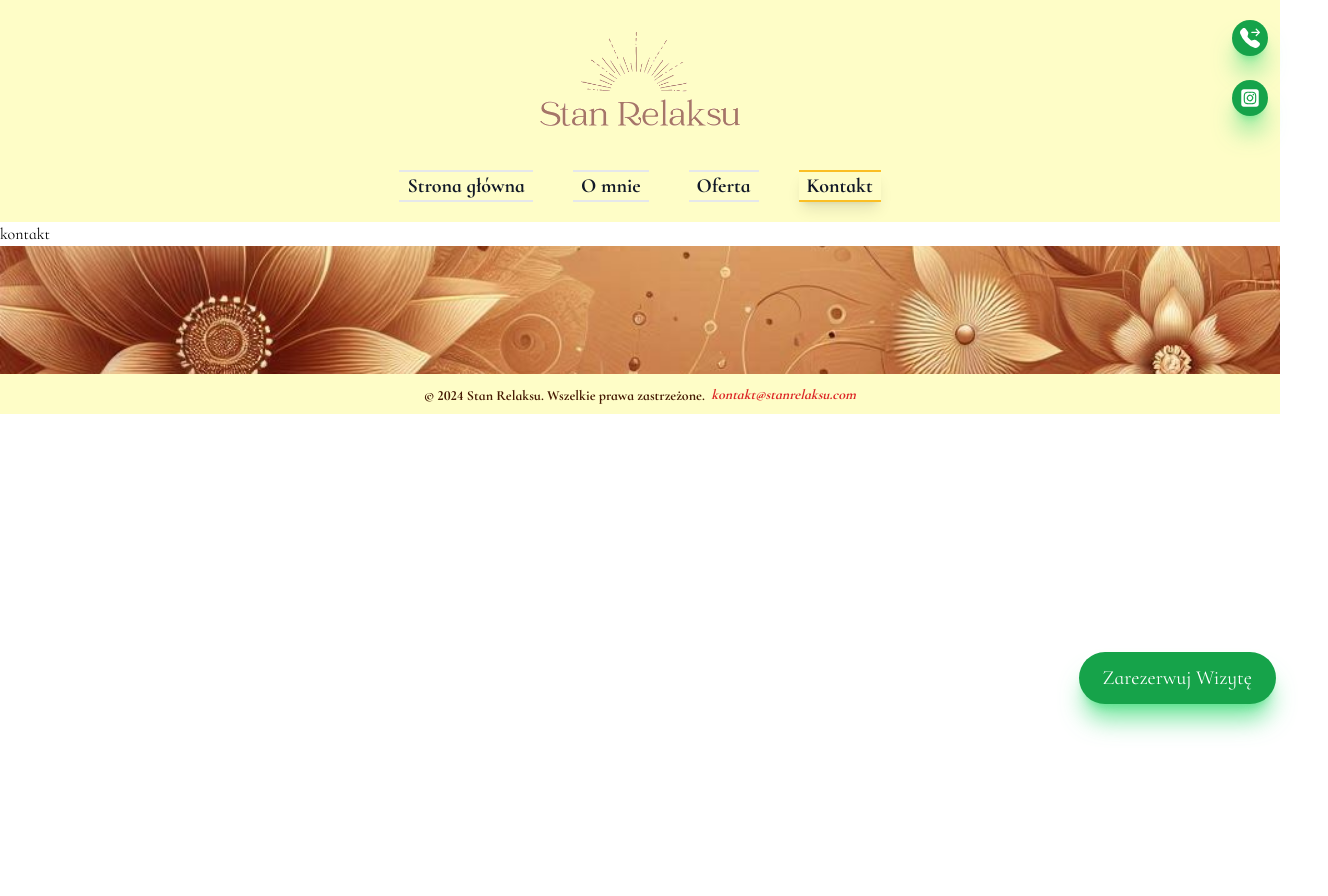
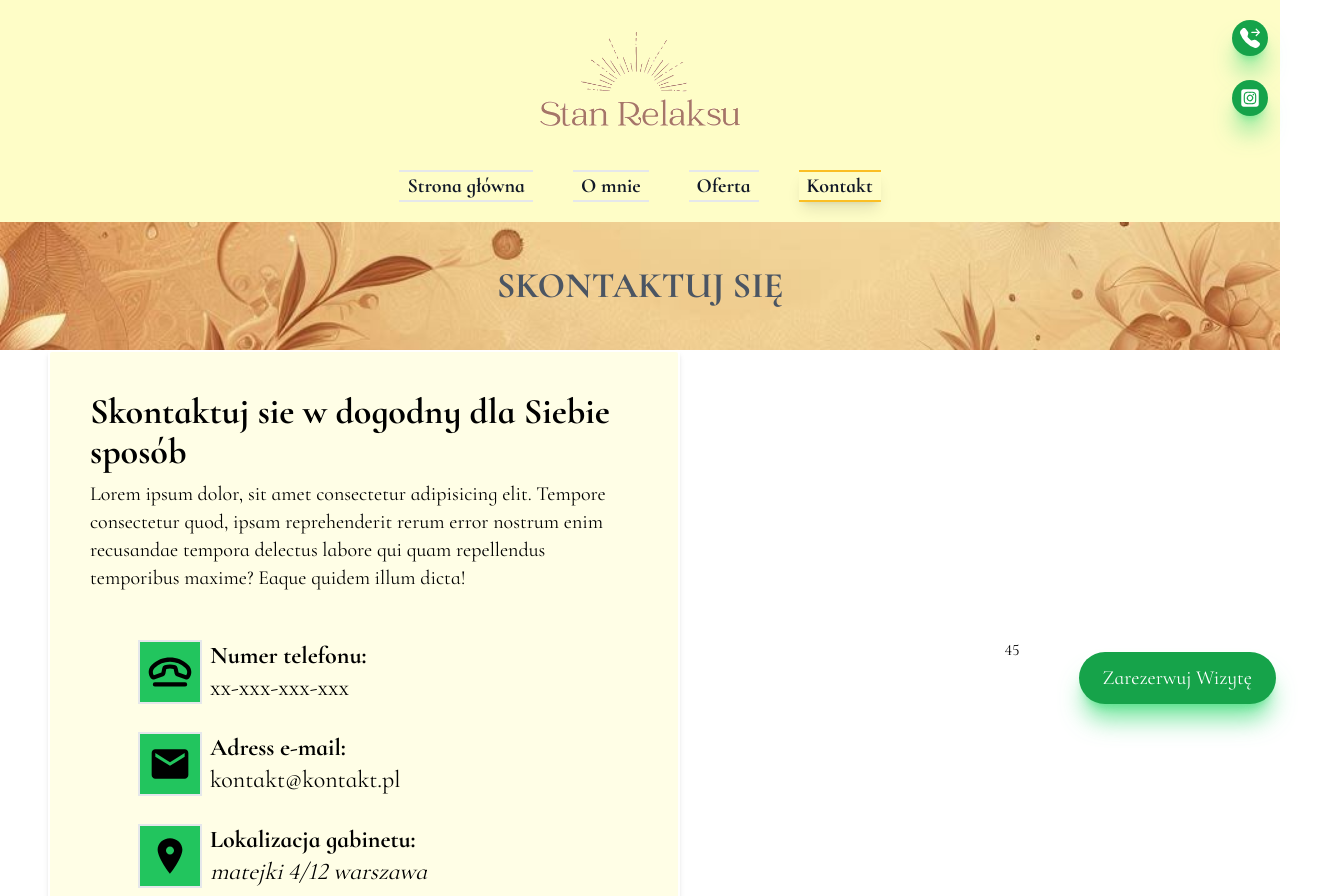
Before and after one commit to PiotrRegulski/stan-relaksu, a Next.js app: page /contact in a window 1280 px wide. Shown: the top 896 px of the page, 1328 px wide, since content can reach past the window. Before the commit the page ends 800 px from the top, so only its background shows below. Built offline with nearby package versions, Linux system fonts and the light colour scheme.

Commit message:
added for  contact content with address and created Card with offers on home page

```diff
--- a/src/app/contact/page.tsx
+++ b/src/app/contact/page.tsx
@@ -1,11 +1,63 @@
-import React from 'react';
+import React from "react";
+import { PiPhoneDisconnectBold } from "react-icons/pi";
+import { MdEmail } from "react-icons/md";
+import { IoIosPin } from "react-icons/io";
+const page = () => {
+  return (
+    <div className="h-screen">
+      <header
+        id="offer-header"
+        className=" grid grid-cols-1 gap-2 place-items-center  sm:h-32 bg-cover bg-center "
+        style={{ backgroundImage: "url('/ofertabg.png')" }}
+      >
+        <h1 className=" px-4 py-3 md:text-4xl text-xl  text-center font-bold uppercase text-gray-600">
+          Skontaktuj Się
+        </h1>
+      </header>
 
-const page = () => {
-    return (
-        <div>
-          <h2>kontakt</h2>
+      <div className="grid grid-cols-2 gap-4 place-items-center h-2/3 w-full ml-12  ">
+        <div className="border-2  border-white px-10 py-10 bg-primary  bg-primary/45 shadow-md rounded">
+          <h3 className="text-4xl font-bold mb-2">
+            Skontaktuj sie w dogodny dla Siebie sposób
+          </h3>
+
+          <p
+            className="text-xl text-left
+          "
+          >
+            Lorem ipsum dolor, sit amet consectetur adipisicing elit. Tempore
+            consectetur quod, ipsam reprehenderit rerum error nostrum enim
+            recusandae tempora delectus labore qui quam repellendus temporibus
+            maxime? Eaque quidem illum dicta!
+          </p>
+          <ul className="mx-12">
+            <li className="flex text-2xl mt-10 ">
+              <PiPhoneDisconnectBold className="w-16 h-16 mr-2 mt-2 border-2 bg-green-500 px-2 py-2 " />
+              <div className="flex flex-col py-2">
+                <p className="font-bold"> Numer telefonu:</p>{" "}
+                <p>xx-xxx-xxx-xxx</p>
+              </div>
+            </li>
+            <li className="flex text-2xl my-3 ">
+              <MdEmail className="w-16 h-16 mr-2 mt-2 border-2 bg-green-500 px-2 py-2 " />
+              <div className="flex flex-col py-2">
+                <p className="font-bold"> Adress e-mail:</p>{" "}
+                <p>kontakt@kontakt.pl</p>
+              </div>
+            </li>
+            <li className="flex text-2xl my-3">
+              <IoIosPin className="w-16 h-16 mr-2 mt-2 border-2 bg-green-500 px-2 py-2 " />
+              <div className="flex flex-col py-2">
+                <p className="font-bold"> Lokalizacja gabinetu:</p>{" "}
+                <address>matejki 4/12 warszawa</address>
+              </div>
+            </li>
+          </ul>
         </div>
-    );
+        <div>45</div>
+      </div>
+    </div>
+  );
 };
 
 export default page;
--- a/src/app/page.tsx
+++ b/src/app/page.tsx
@@ -2,6 +2,7 @@ import HomepageImage from "@/components/homepage/HomepageImage";
 import Link from "next/link";
 import { lato } from "@/components/fonts";
 import OffersCard from "@/components/offers/OffersCard";
+import CardArticle from "@/components/layout/CardArticle";
 
 export default function Home() {
   return (
@@ -52,6 +53,7 @@ export default function Home() {
         </section>
 
       </main>
+
       <OffersCard/>
     </>
   );
--- a/src/components/offers/OffersCard.tsx
+++ b/src/components/offers/OffersCard.tsx
@@ -5,6 +5,7 @@ import { OfferItem } from "@/data/OfferItem";
 const OffersCard = () => {
   return (
     <div className="flex justify-center">
+
       <section className="grid grid-cols-1 sm:grid-cols-3 sm:gap-12">
         {OfferItem.map((offerItem) => (
           <div key={offerItem.id} className=" mx-2 my-6">
```
